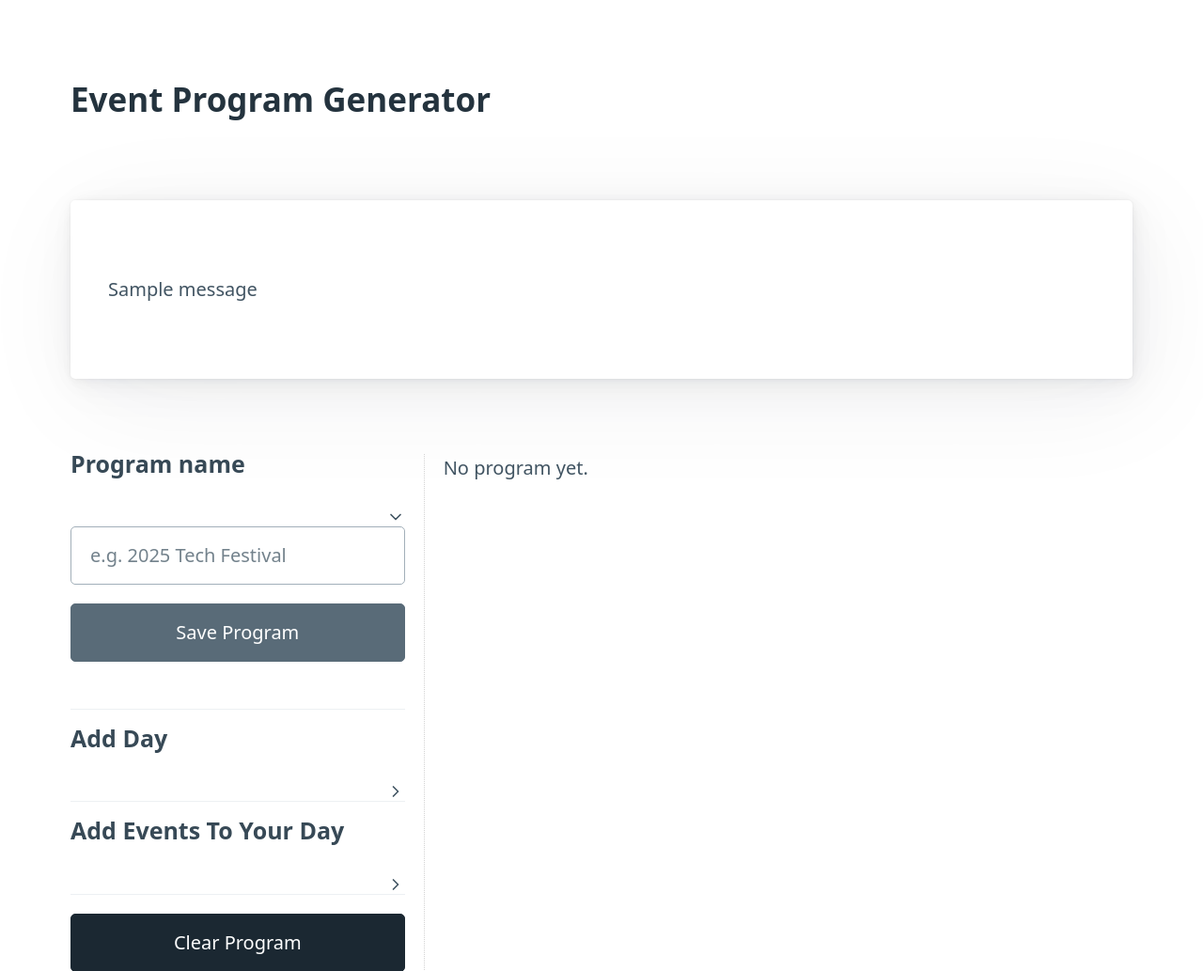
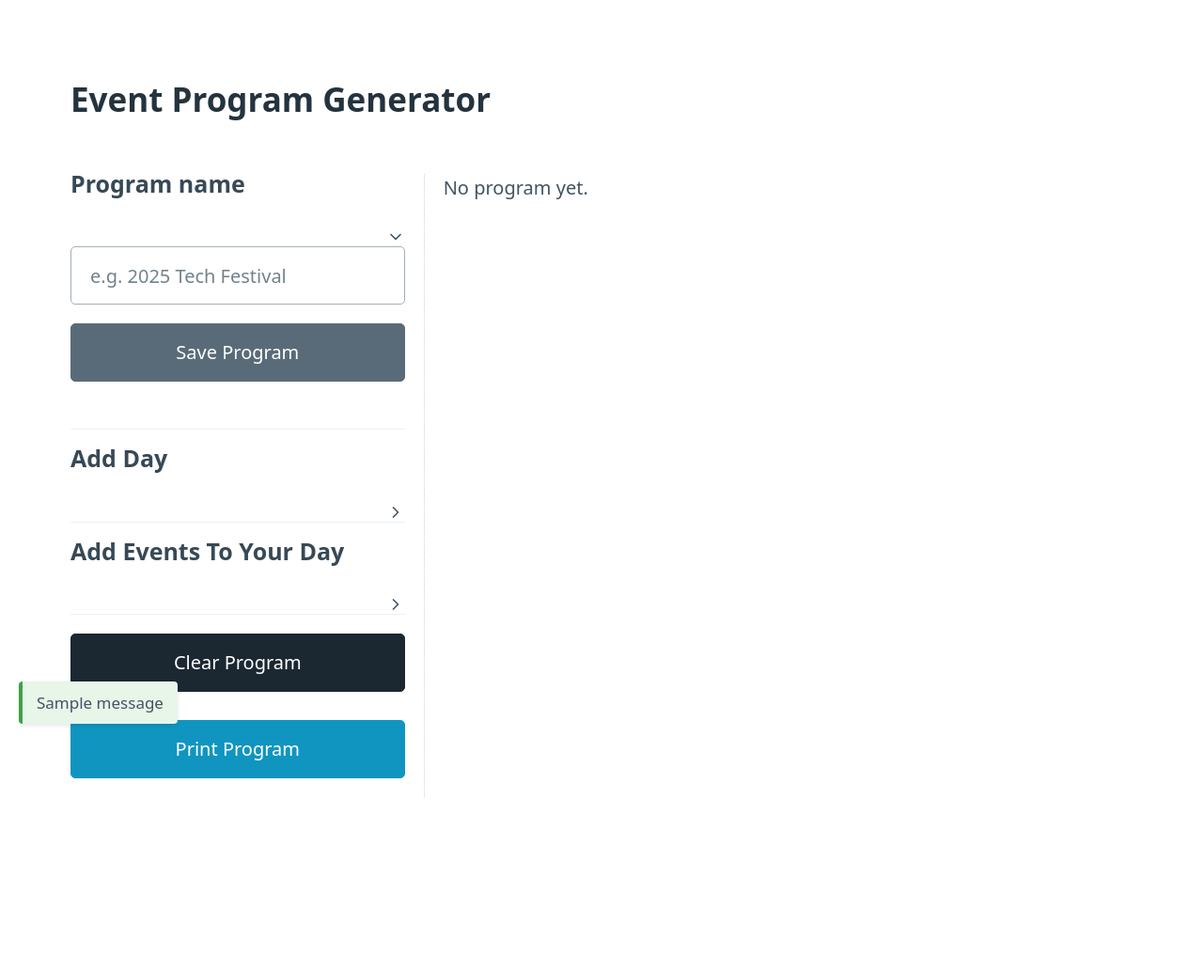
Before and after one commit to nodes-ro/ProgramBuilder, a Flask app: page / in a window 1280 px wide, after a click on "Program name". Shown: the top 1033 px of the page at 94% size. After the commit the page ends 848 px from the top, so only its background shows below. Run offline with Flask 3, Linux system fonts and the light colour scheme; one stand-in notice (Sample message) is shown.

Commit message:
refactor

```diff
--- a/app.py
+++ b/app.py
@@ -82,6 +82,18 @@ def home():
                         events.append(event)
                         flash(f"Event '{title}' added to {day} (Stage {stage}).", "success")
 
+        elif form_type == "set_interval":
+            if not program:
+                flash("Create a program first.", "error")
+            else:
+                try:
+                    interval = int(request.form.get("slot_interval", 30))
+                    if interval not in (60, 30, 15, 10):
+                        raise ValueError
+                    program["slot_interval"] = interval
+                    flash(f"Slot interval set to {interval} minutes.", "success")
+                except ValueError:
+                    flash("Invalid interval.", "error")
 
         elif form_type == "clear_program":
             program = None
--- a/templates/index.html
+++ b/templates/index.html
@@ -20,7 +20,34 @@
             width: 100%;
           }
         }
+
+#flash-messages {
+  position: fixed;
+  bottom: 1rem;
+  left: 1rem;
+  z-index: 9999;
+  max-width: 300px;
+  font-size: 0.85rem;
+}
+
+.flash-msg {
+  background: #f0f8ff;
+  padding: 0.5rem 0.75rem;
+  margin-bottom: 0.5rem;
+  border-left: 4px solid #2196f3;
+  border-radius: 4px;
+  box-shadow: 0 2px 4px rgba(0,0,0,0.1);
+}
+
+/* Optional: Category styling */
+.flash-msg.error { border-color: #e53935; background: #ffebee; }
+.flash-msg.success { border-color: #43a047; background: #e8f5e9; }
+.flash-msg.warning { border-color: #fdd835; background: #fffde7; }
+.flash-msg.info { border-color: #1e88e5; background: #e3f2fd; }
+
+
     </style>
+
 
 </head>
 <body class="container">
@@ -28,13 +55,16 @@
 <main>
     <h2>Event Program Generator</h2>
 
-    {%- with msgs = get_flashed_messages(with_categories=true) %}
+    <div id="flash-messages">
+  {%- with msgs = get_flashed_messages(with_categories=true) %}
     {%- if msgs %}
-    {%- for cat, msg in msgs %}
-    <article class="alert {{ cat }}">{{ msg }}</article>
-    {%- endfor %}
+      {%- for cat, msg in msgs %}
+        <div class="flash-msg {{ cat }}">{{ msg }}</div>
+      {%- endfor %}
     {%- endif %}
-    {%- endwith %}
+  {%- endwith %}
+</div>
+
 
     <!-- Split view: 1/3 wizard · 2/3 schedule -->
     <div class="grid" style="grid-template-columns: 1fr 2fr; gap: var(--pico-spacing);">
@@ -149,6 +179,27 @@
                 </form>
             </details>
 
+            <!-- New: Interval form -->
+{% if program %}
+                <form enctype="multipart/form-data" method="post">
+  <input type="hidden" name="form_type" value="set_interval">
+                            <div class="grid" style="grid-template-columns: 1fr 1fr; gap: var(--pico-spacing);">
+
+  <label>
+    Slot interval
+    <select name="slot_interval" required>
+      {% set cur = program.get('slot_interval', 30) %}
+      <option value="60" {{ 'selected' if cur==60 }}>60 min</option>
+      <option value="30" {{ 'selected' if cur==30 }}>30 min</option>
+      <option value="15" {{ 'selected' if cur==15 }}>15 min</option>
+      <option value="10" {{ 'selected' if cur==10 }}>10 min</option>
+    </select>
+  </label>
+  <button class="secondary" type="submit">Save</button>
+                            </div>
+</form>
+{% endif %}
+
             <!-- Clear Program Button -->
             <form method="post" style="margin-top: 1rem;">
                 <input name="form_type" type="hidden" value="clear_program">
@@ -160,6 +211,7 @@
 
             <button onclick="window.print()">Print Program</button>
 
+
         </aside>
 
         <!-- ────────── 2. SCHEDULE (right‑two‑thirds) ────────── -->
--- a/templates/program_template.html
+++ b/templates/program_template.html
@@ -23,7 +23,8 @@
   </ul>
 </nav>
 
-{% set interval = 30 %}
+{% set interval = program.slot_interval | default(30) %}
+
 {% for d in program.days %}
   {% set tid = d.day|lower|replace(" ", "_") %}
   {% set stages = d.stage_count|int %}
@@ -53,7 +54,7 @@
                 <td style="border-bottom:none;"></td>
               {% else %}
                 {% set rendered = false %}
-                {% for ev in events if ev.day == d.day and ev.stage|int == s %}
+{% for ev in events if ev.day == d.day and ev.stage|int == s and ev.stage|int <= stages %}
                   {% set st = ev.event_start.split(':') %}
                   {% set en = ev.event_end.split(':') %}
                   {% set st_m = st[0]|int * 60 + st[1]|int %}
```
